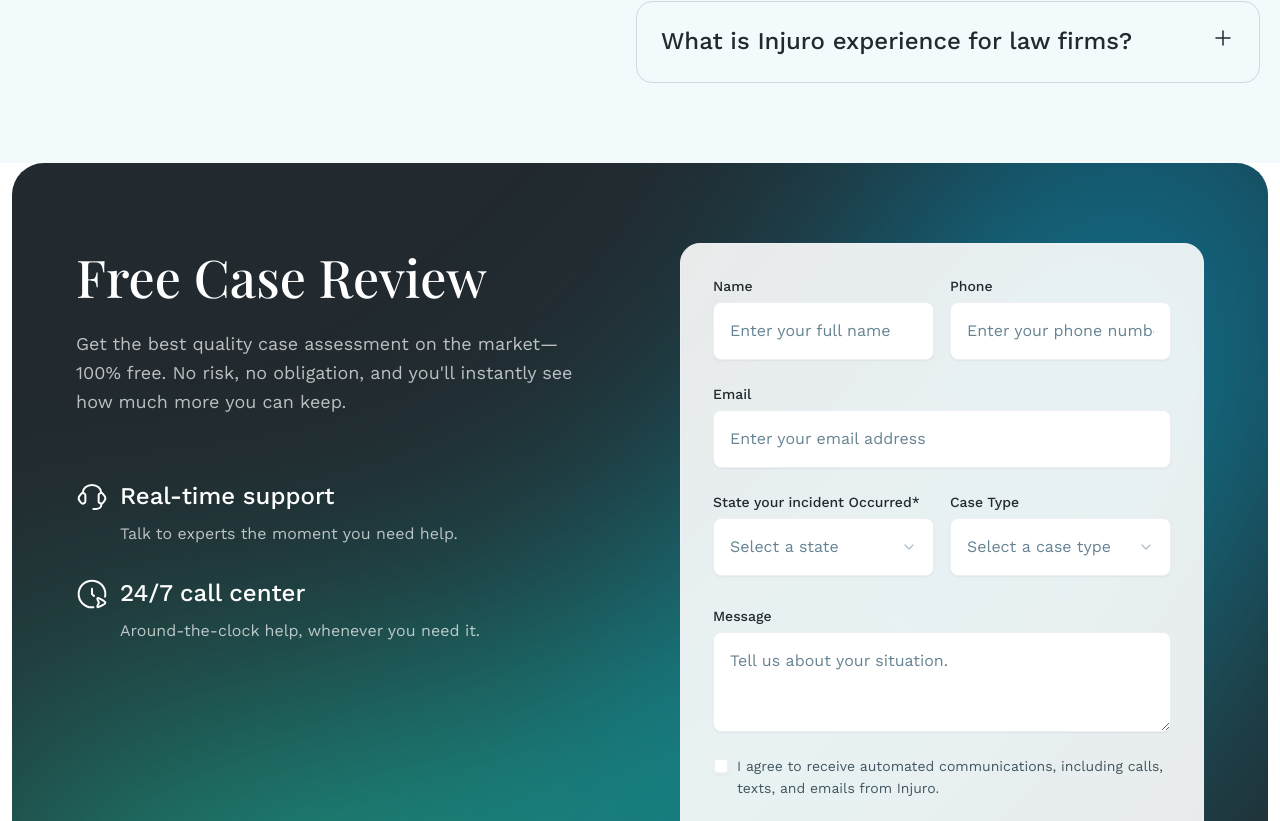
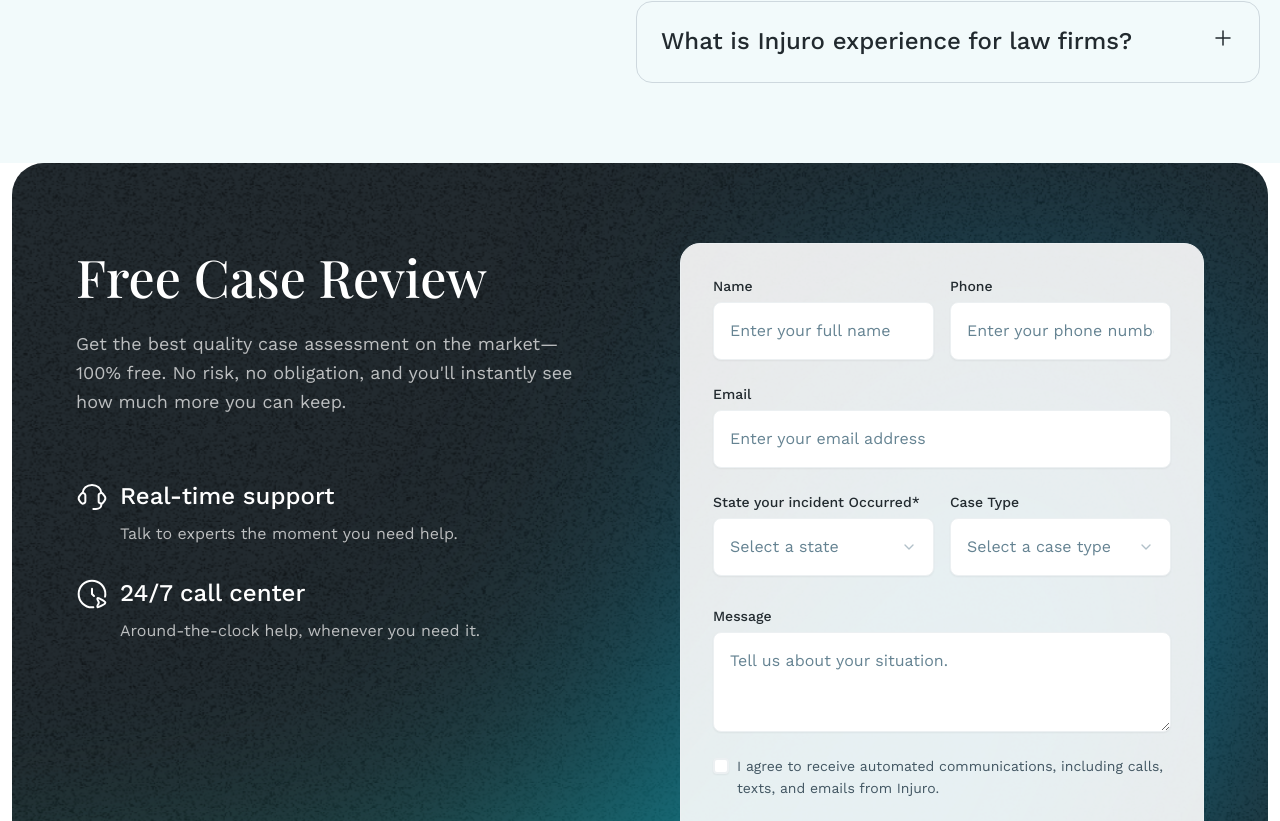
Before and after one commit to andrew-dev-p/injuro-landing-page, a Next.js app: page / in a window 1280 px wide. Shown: the part 7845-8666 px from the top of the page. Built offline with nearby package versions, Linux system fonts and the light colour scheme.

Commit message:
Add background image to Case Review section for enhanced visual appeal and adjust CaseReviewSpotlight positioning for better layout.

```diff
--- a/components/sections/case-review.tsx
+++ b/components/sections/case-review.tsx
@@ -7,6 +7,7 @@ import { caseReviewFormSchema, type CaseReviewFormValues } from "@/lib/schemas";
 import { US_STATES, CASE_TYPES } from "@/lib/data";
 import { Clock, Headphones, CaseReviewSpotlight } from "../svgs";
 import { playfairDisplay } from "@/app/fonts";
+import Image from "next/image";
 import { Label } from "../ui/label";
 import { Input } from "../ui/input";
 import { Textarea } from "../ui/textarea";
@@ -46,7 +47,13 @@ export const CaseReview = () => {
   return (
     <section className="px-3">
       <div className="relative rounded-4xl py-20 px-16 bg-(--bg-black) grid grid-cols-2 gap-20 text-white overflow-hidden">
-        <CaseReviewSpotlight className="absolute top-1/2 left-1/2 -translate-x-1/2 -translate-y-1/2 pointer-events-none" />
+        <Image
+          src="/images/noise.png"
+          alt="Background"
+          fill
+          className="object-cover mix-blend-soft-light w-full pointer-events-none opacity-65"
+        />
+        <CaseReviewSpotlight className="absolute -top-[15%] left-[40%] -translate-x-1/2 pointer-events-none" />
         <div className="space-y-16 relative z-10">
           <div className="space-y-5">
             <p
```
